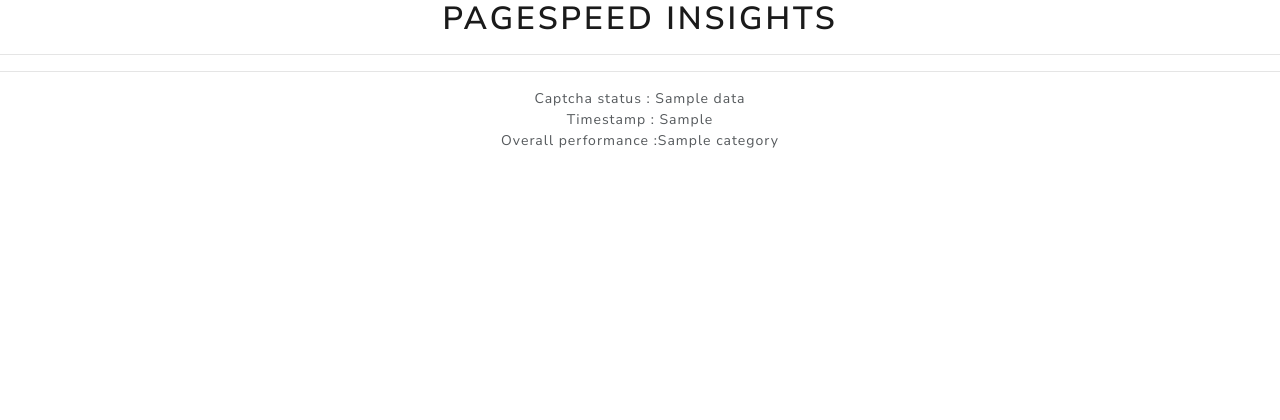
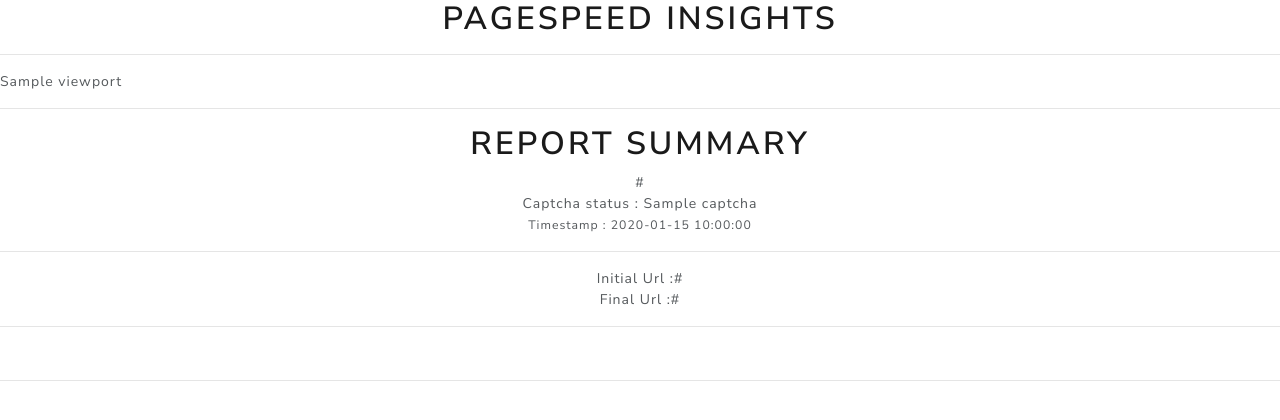
Before and after one commit to Arunkumar483/Python-Project--1-Page-Insights-App, a Flask app: template pyproject/templates/index.html in a window 1280 px wide. Shown: the top 420 px of the page. Run offline with Flask 2, Linux system fonts and the light colour scheme; the template is opened without the code that fills it: most values are stand-ins (such as "Sample title", 1, 10 or a date in 2020); some libraries are stand-ins or nearby versions.

Commit message:
1ST  SUCCESSFULL DATA RETURN

```diff
--- a/pyproject/app.py
+++ b/pyproject/app.py
@@ -7,7 +7,7 @@
 def index():
 
     api_key = 'AIzaSyAhSbk4l49jwrWO9iBaD_hJeLg3elYjSEw'
-    search_api_url = 'https://www.googleapis.com/pagespeedonline/v5/runPagespeed?url=https://www.google.com&key='+api_key
+    search_api_url = 'https://www.googleapis.com/pagespeedonline/v5/runPagespeed?url=http://www.biomotionlog.in/&key='+api_key
 
     #getting the information response from the specified url
     response = requests.get(search_api_url)
@@ -18,9 +18,14 @@
     #getting necessary parameters from the response's dictionary (data)
     captcha=data["captchaResult"]
     timestamp=data["analysisUTCTimestamp"]
-    performance=data["loadingExperience"]
+    lighthouseResult=data["lighthouseResult"]
+    #firstmeaningfulpaint=data['first-meaningful-paint']
 
-    return render_template('index.html',data=captcha,data2=timestamp,data3=performance)
+    analyzedurl=data["id"]
+
+
+    return render_template('index.html',data=data,captcha=captcha,timestamp=timestamp,lighthouseResult=lighthouseResult,analyzedurl=analyzedurl)
+
 
 
 
--- a/pyproject/templates/index.html
+++ b/pyproject/templates/index.html
@@ -1,10 +1,24 @@
 {% extends 'layout.html' %}
 {% block content %}
 <hr>
+{{data["lighthouseResult"]["audits"]["viewport"]}}
 <hr>
 <div align="center" border='1'>
-Captcha status :  {{data}}<br>
-Timestamp      :  {{data2}}<br>
-Overall performance  :{{data3['metrics']['CUMULATIVE_LAYOUT_SHIFT_SCORE']['category']}}
+<h1>REPORT SUMMARY</h1> <caption>{{analyzedurl}}</caption><br>
+Captcha status :  {{captcha}}<br>
+<small>Timestamp      :  {{timestamp}}</small>
+<br>
 </div>
+<hr>
+<div align="center" class="lighthouseResult">
+    Initial Url :{{lighthouseResult["requestedUrl"]}}
+    <br>
+    Final Url :{{lighthouseResult["finalUrl"]}}
+    <hr>
+    <br>
+</div>
+
+<hr>
+
+
 {% endblock content %}
```
